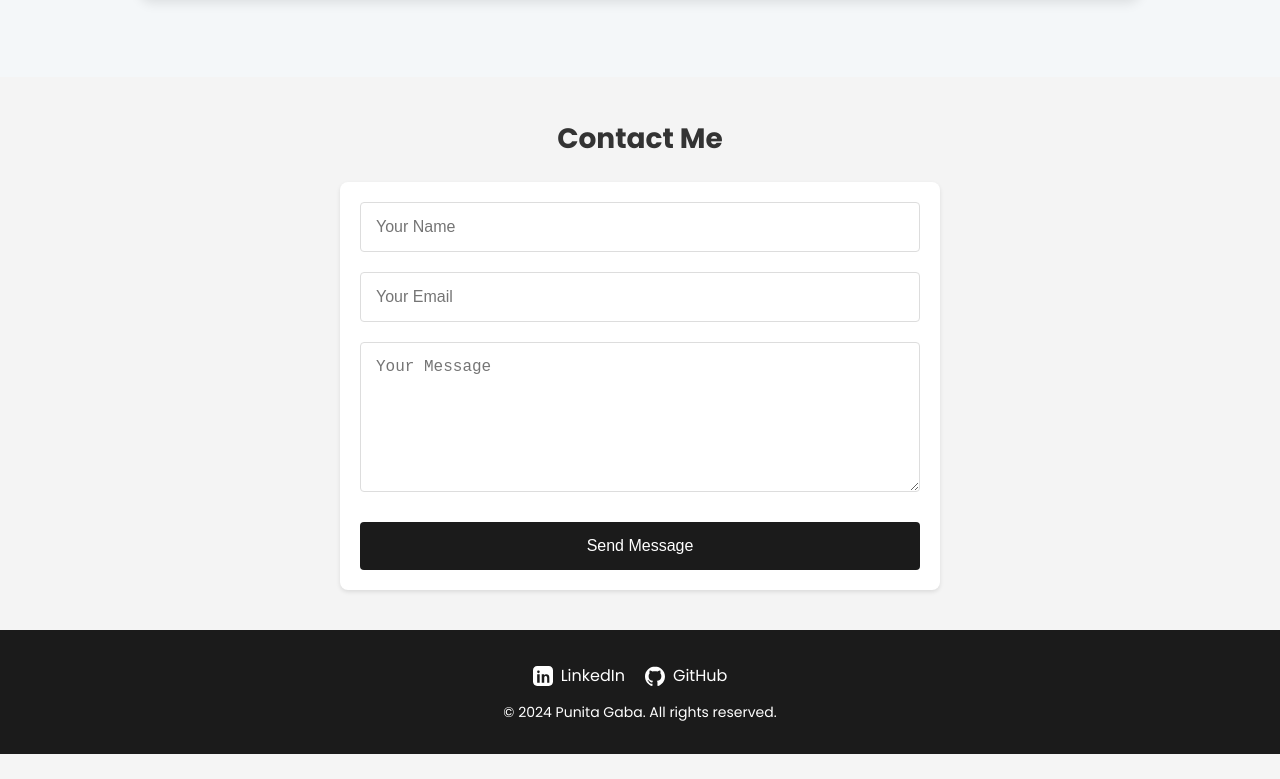
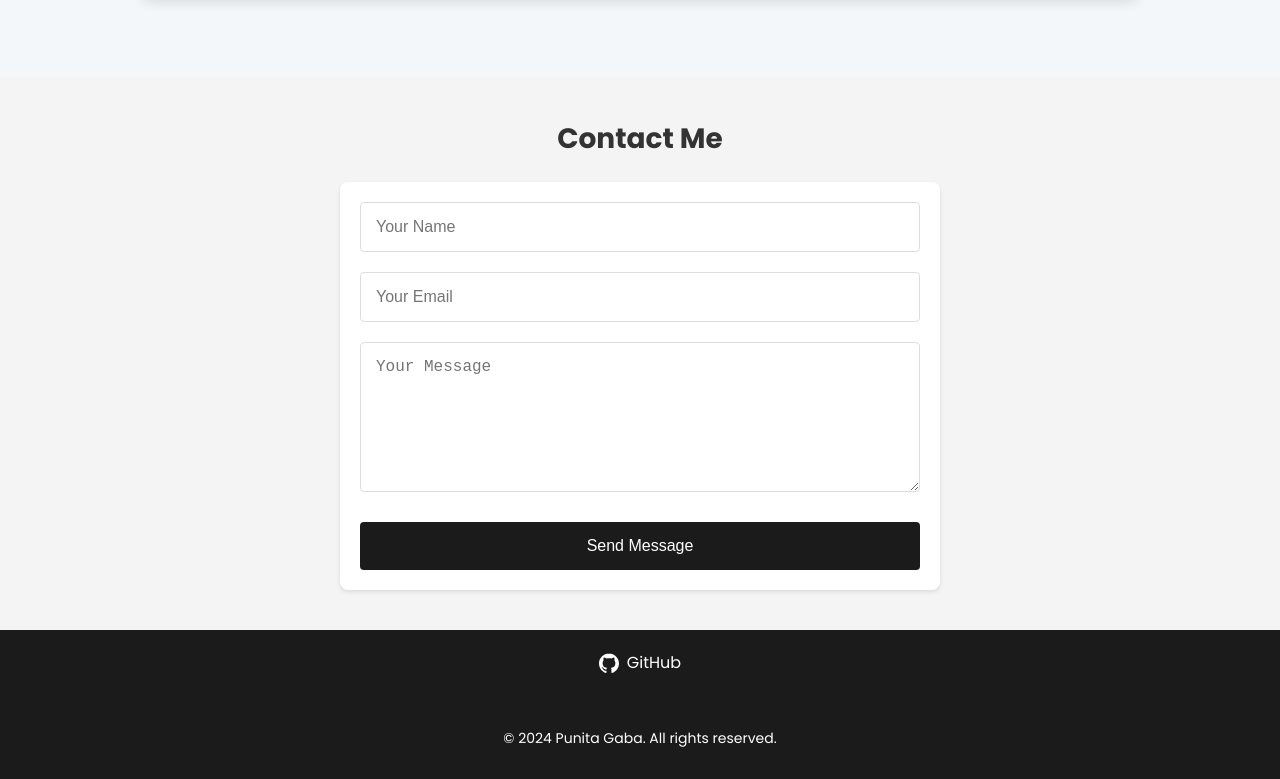
Before and after one commit to punita-1/Portfolio_2025, a plain HTML site: page index.html in a window 1280 px wide. Shown: the part 4511-5290 px from the top of the page. Before the commit the page ends 5265 px from the top, so only its background shows below. Drawn offline with Linux system fonts and the light colour scheme.

Commit message:
Updated footer

```diff
--- a/index.html
+++ b/index.html
@@ -303,13 +303,13 @@
 <!-- Footer Section -->
 <footer class="footer-section" style="background-color: #1b1b1b; padding: 20px 0; color: #ffffff; text-align: center; font-family: 'Poppins', sans-serif;">
     <div class="footer-content" style="display: flex; flex-direction: column; align-items: center; justify-content: center;">
-        <div class="social-links" style="display: flex; gap: 20px;">
+        <!-- <div class="social-links" style="display: flex; gap: 20px;">
             <a href="www.linkedin.com/in/punitagaba" target="_blank" style="color: #ffffff; text-decoration: none; font-size: 16px; display: flex; align-items: center;">
                 <svg style="width: 20px; height: 20px; margin-right: 8px;" fill="#ffffff" xmlns="http://www.w3.org/2000/svg" viewBox="0 0 24 24">
                     <path d="M19 0h-14c-2.761 0-5 2.239-5 5v14c0 2.761 2.239 5 5 5h14c2.761 0 5-2.239 5-5v-14c0-2.761-2.239-5-5-5zm-11 20h-3v-10h3v10zm-1.5-11.45c-.966 0-1.5-.672-1.5-1.55 0-.888.546-1.55 1.527-1.55.981 0 1.5.662 1.5 1.55 0 .878-.519 1.55-1.527 1.55zm13.5 11.45h-3v-5.5c0-1.378-.498-2.5-1.742-2.5-.953 0-1.426.649-1.664 1.275-.091.217-.113.52-.113.824v5.901h-3v-10h3v1.379c.397-.605 1.104-1.379 2.684-1.379 1.953 0 3.416 1.271 3.416 4.006v5.994z"/>
                 </svg>
                 LinkedIn
-            </a>
+            </a> -->
             <a href="https://github.com/punita-1" target="_blank" style="color: #ffffff; text-decoration: none; font-size: 16px; display: flex; align-items: center;">
                 <svg style="width: 20px; height: 20px; margin-right: 8px;" fill="#ffffff" xmlns="http://www.w3.org/2000/svg" viewBox="0 0 24 24">
                     <path d="M12 .5c-6.627 0-12 5.373-12 12 0 5.302 3.438 9.8 8.207 11.387.599.111.793-.261.793-.579 0-.287-.011-1.049-.017-2.058-3.338.727-4.042-1.608-4.042-1.608-.546-1.387-1.333-1.757-1.333-1.757-1.09-.745.082-.73.082-.73 1.205.084 1.84 1.238 1.84 1.238 1.07 1.834 2.809 1.304 3.495.997.108-.775.418-1.304.761-1.604-2.665-.305-5.467-1.333-5.467-5.931 0-1.31.469-2.381 1.236-3.221-.123-.303-.536-1.527.117-3.182 0 0 1.008-.322 3.301 1.23.957-.266 1.983-.398 3.005-.403 1.021.005 2.047.137 3.005.403 2.291-1.552 3.297-1.23 3.297-1.23.654 1.655.241 2.879.118 3.182.769.84 1.234 1.911 1.234 3.221 0 4.609-2.807 5.623-5.479 5.922.43.372.814 1.103.814 2.222 0 1.606-.015 2.898-.015 3.293 0 .321.191.694.801.576 4.773-1.587 8.211-6.084 8.211-11.385 0-6.627-5.373-12-12-12z"/>
```
